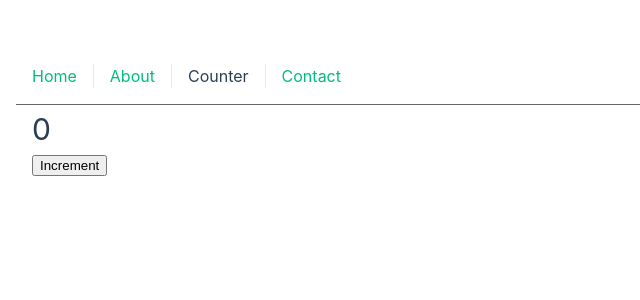
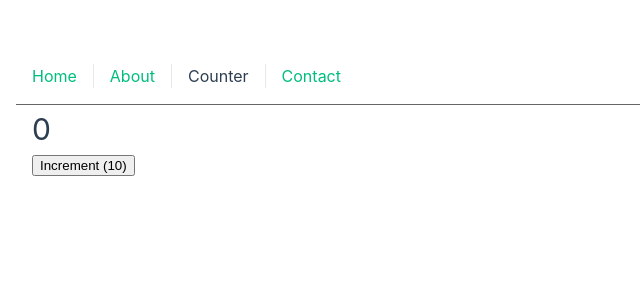
Before and after one commit to mrzalais/vue-vite-laracasts, a Vue app: page /counter in a window 1280 px wide. Shown: the top 300 px of the page, without its empty margins (0-640 px from the left). Built offline with nearby package versions, Linux system fonts and the light colour scheme.

Commit message:
Use Pinia for state management

```diff
--- a/src/main.js
+++ b/src/main.js
@@ -1,11 +1,14 @@
 import './assets/main.css'
 
 import { createApp } from 'vue'
+import { createPinia } from 'pinia';
 import App from './App.vue'
 import router from './router'
 
 const app = createApp(App)
+const pinia = createPinia()
 
 app.use(router)
+app.use(pinia)
 
 app.mount('#app')
--- /dev/null
+++ b/src/stores/CounterStore.js
@@ -0,0 +1,23 @@
+import { defineStore } from "pinia";
+
+export let useCounterStore = defineStore('counter', {
+  state() {
+    return {
+      count: 0
+    }
+  },
+
+  actions: {
+    increment() {
+      if (this.count < 10) {
+        this.count++
+      }
+    }
+  },
+
+  getters: {
+    remaining() {
+      return 10 - this.count
+    }
+  }
+})
--- a/src/stores/counterStore.js
+++ /dev/null
@@ -1,9 +0,0 @@
-import { reactive } from "vue";
-
-export let counter = reactive({
-  count: 0,
-
-  increment() {
-    this.count++;
-  }
-})
--- a/src/views/CounterView.vue
+++ b/src/views/CounterView.vue
@@ -1,11 +1,18 @@
 <script setup>
-import { counter } from "@/stores/counterStore"
+import { useCounterStore } from "@/stores/CounterStore"
+
+let counter = useCounterStore()
 </script>
 
 <template>
   <div>
     <h1>{{ counter.count }}</h1>
 
-    <button @click="counter.increment()">Increment</button>
+    <button
+        @click="counter.increment()"
+        :disabled="!counter.remaining"
+    >
+      Increment ({{ counter.remaining }})
+    </button>
   </div>
 </template>
```
